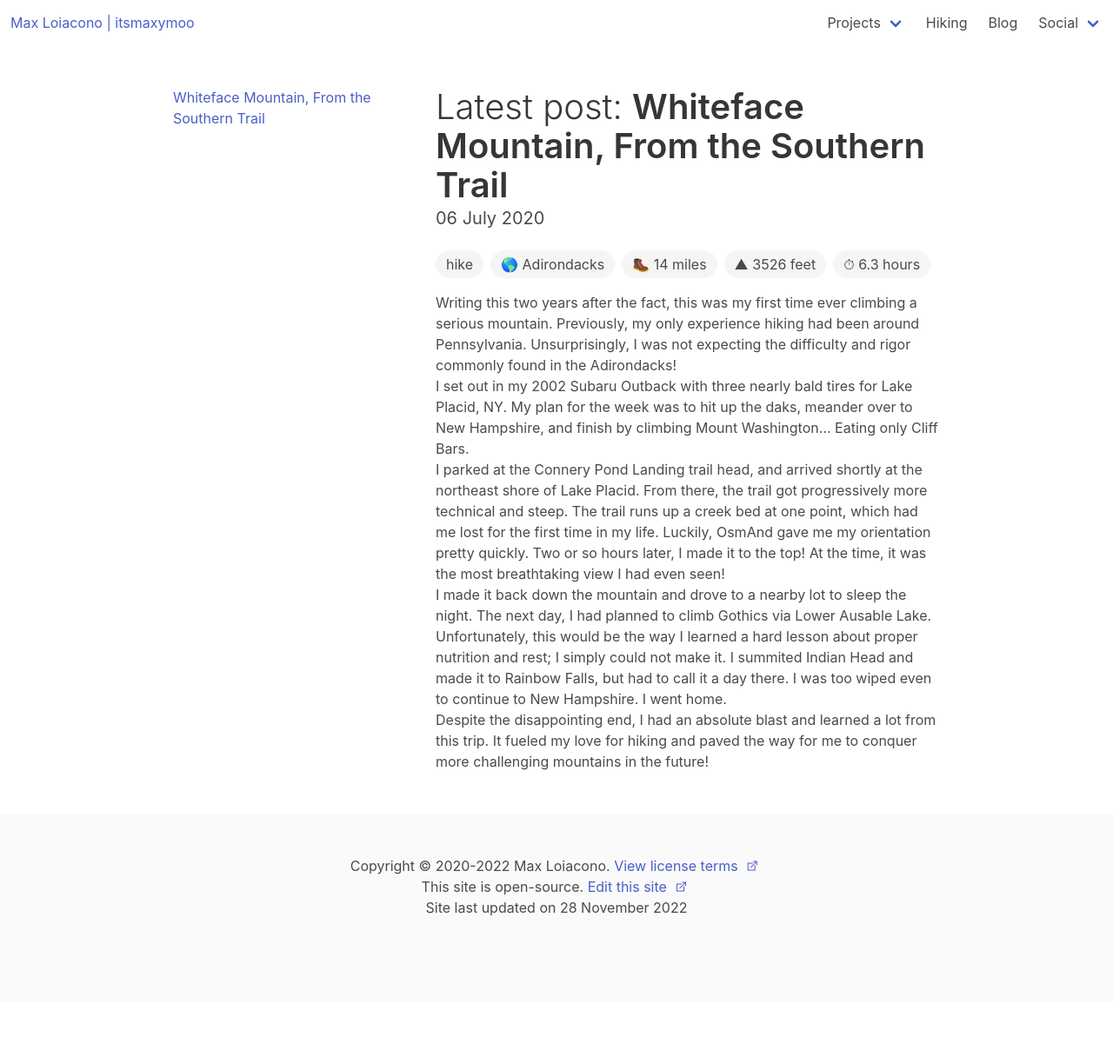
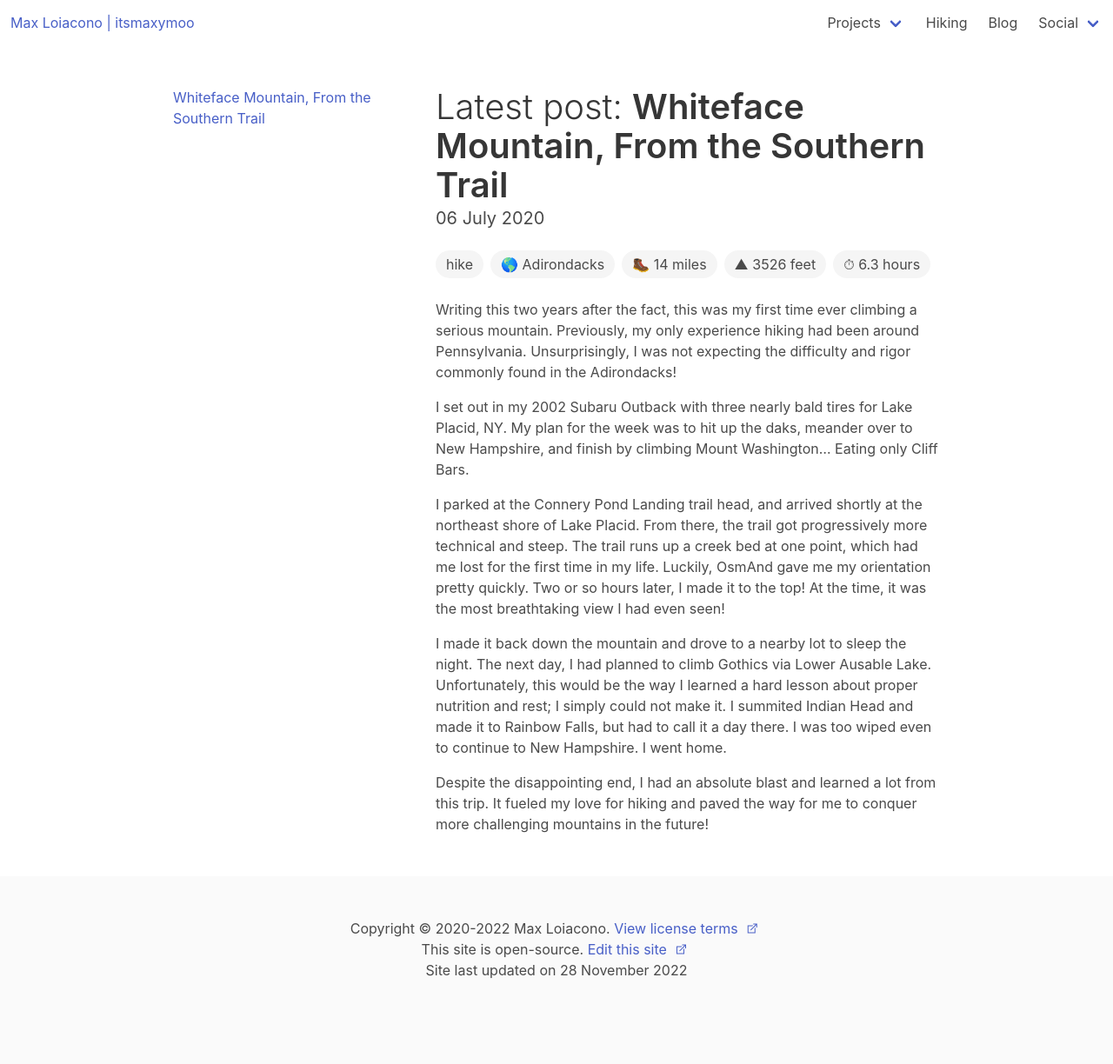
Before and after one commit to itsmaxymoo/itsmaxymoo.com, a Jekyll site: the page built from blog.html, in a window 1280 px wide. Shown: the whole page at 87% size. Built offline with Jekyll 4.4.1, drawn with Linux system fonts in a browser that asks for light colours; before the commit the page ends 1152 px from its top, so only the background shows below that.

Commit message:
better post formatting

```diff
--- a/_includes/post_tags.html
+++ b/_includes/post_tags.html
@@ -1,6 +1,6 @@
 {% assign tag_class = "tag is-rounded is-medium" %}
 
-<div class="tags">
+<div class="tags mb-4">
 	<span class="{{ tag_class }}">{% if include.post.category %}{{ include.post.category }}{% else %}no category{% endif %}</span>
 	{% if include.post.location %}<span class="{{ tag_class }}">&#127758; {{ include.post.location }}</span>{% endif %}
 	{% if include.post.distance %}<span class="{{ tag_class }}">&#129406; {{ include.post.distance }} miles</span>{% endif %}
--- a/blog.html
+++ b/blog.html
@@ -7,7 +7,7 @@ layout: blog
 
 {% assign latest_post = site.posts.last %}
 
-<header class="mb-4">
+<header>
 
 	<h2 class="title is-size-2">
 		<span class="has-text-weight-light">Latest post: </span>
@@ -22,6 +22,8 @@ layout: blog
 
 <main>
 
-	{{ latest_post.content }}
+	<div class="content">
+		{{ latest_post.content }}
+	</div>
 
 </main>
```
